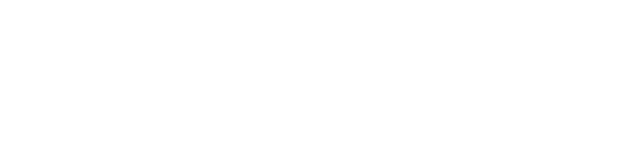
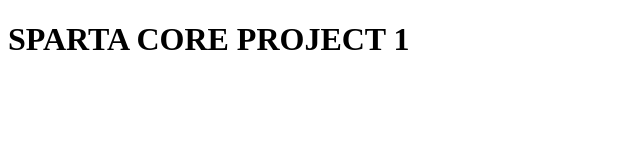
Before and after one commit to NRIyer93/Sparta-Core-Project-1, a plain HTML site: page index.html in a window 1280 px wide. Shown: the whole page, without its empty margins (0-640 px from the left). Drawn offline with Linux system fonts and the light colour scheme.

```diff
--- a/index.html
+++ b/index.html
@@ -3,6 +3,7 @@
 <head>
 	<title>Sparta Core Project 1</title>
 </head>
+	<h1>SPARTA CORE PROJECT 1</h1>
 <body>
 
 </body>
```
